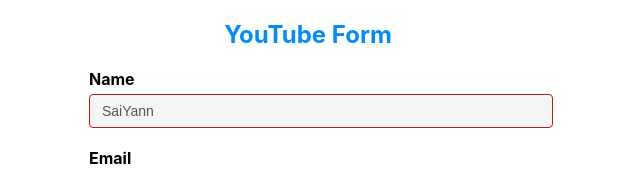
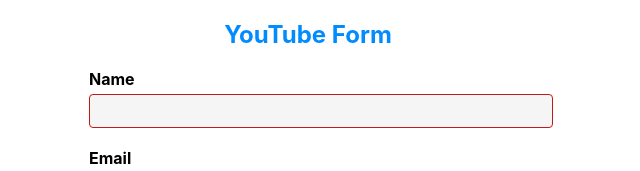
Before and after one commit to Sa-Yann/formik_boiler, a React (Create React App) app: page / in a window 1280 px wide. Shown: the top 171 px of the page, without its empty margins (332-972 px from the left). Built offline with nearby package versions, Linux system fonts and the light colour scheme.

Commit message:
integrated error check via validate function as attribute of the comment form section

```diff
--- a/src/components/TextError.jsx
+++ b/src/components/TextError.jsx
@@ -1,8 +1,11 @@
 import React from 'react'
 
 function TextError(props) {
+console.log("🚀 ~ file: TextError.jsx ~ line 4 ~ TextError ~ props", props)
+// props ets la valeur de name="value" inserted" inserée definie dans le error msg
     return (
         <div className="error">
+            {/* we render {props.children} within the a div to be able to style it */}
             {props.children}
         </div>
     )
--- a/src/components/V1_YouTubeForm.jsx
+++ b/src/components/V1_YouTubeForm.jsx
@@ -64,6 +64,8 @@
                 id="name"
                 name="nameInput"
                 onBlur={formik.handleBlur}
+                // the onBlur function from Formik allows Formik to keep track of the visited field and store the information inserted in the formik.touched.nameOfTheInputKey
+                // that s the way we can display error messages only on visited field and not all visited field after only one had beed visited
                 onChange={formik.handleChange}
                 value={formik.values.nameInput}
                 />
--- a/src/components/YouTubeForm.jsx
+++ b/src/components/YouTubeForm.jsx
@@ -6,7 +6,7 @@
 import TextError from './TextError';
 
 const initialValues = {
-    nameInput: 'SaiYann',
+    nameInput: '',
     emailInput: '',
     channelInput: '',
     commentsInput: '',
@@ -31,10 +31,19 @@
 
 const validationSchema = Yup.object({
     nameInput: Yup.string().required('Requiered Field Yup'),
-    emailInput: Yup.string().email('Invalid Email Format Yup').required('A valide Email is required'),
+    emailInput: Yup.string().email('Invalid Email Format Yup').required('A valide Email is required Yup'),
     channelInput: Yup.string().required('Existing Channel Required Yup'),
     // phoneNbInput[1]: Yup.string().matches(phoneRegExp, 'Phone number is not valid')
 })
+const validateComments = value => {
+    // this function gets the value of teh field where the function is Set Up and return the erro message if there s no value
+    // NB: after submiting if using the validateOnChange & validateOnBlur methode / Directly if not
+    let error
+    if(!value) {
+        error= `Are You Sure You don't Want to Leave a Comment?`
+    }
+    return error
+}
 
 function YouTubeForm () {
 
@@ -56,6 +65,11 @@
             initialValues={initialValues}
             validationSchema={validationSchema}
             onSubmit={onSubmit}
+            // to avoid to have the form.errors props fron the Form Component from Formik not populated
+            // with our previously yup error messages before Submit we use and set
+            // the validateOnChange and validateOnBlur methode from The Form Component
+            validateOnChange={false}
+            validateOnBlur={false}
             >
 
             <Form>
@@ -96,6 +110,7 @@
                 <ErrorMessage name="emailInput">
                     {
                         (errorMsg) => <div className="error">{errorMsg}</div>
+                        // errorMsg prend la valeur emailInput definie dans la const validationSchema
                     }
                 </ErrorMessage>
                 {/* {formik.touched.emailInput && formik.errors.emailInput ? (<div className="error" >{formik.errors.emailInput}</div>) : null} */}
@@ -119,7 +134,10 @@
                     as="textarea"
                     id="comments"
                     name="commentsInput"
+                    // we assign teh function validateComments to teh validate prop of the Field Component
+                    validate={validateComments}
                 />
+                <ErrorMessage name="commentsInput" component={TextError}/>
             </div>
 
             <div className="form-control">
@@ -177,50 +195,17 @@
                 </div>
             </div>
 
-            {/* <div className="form-control">
-                <label className="labelFieldArray" htmlFor="">Add a social network you're reachable on</label>
-                <FieldArray   name="extrasInput">
-                    {
-                        fieldArrayProps => {
-                            // console.log("🚀 ~ file: YouTubeForm.jsx ~ line 183 ~ YouTubeForm ~ fieldArrayProps", fieldArrayProps)
-                            const { form , push, remove} = fieldArrayProps
-                            const {values} = form
-                            const {extrasInput} =  values
-                            // console.log("🚀 ~ file: YouTubeForm.jsx ~ line 187 ~ YouTubeForm ~ extrasInput", extrasInput)
-                            return (
-                                <div className="socialAdd_container">
-                                {
-                                    extrasInput.map((item, index) => (
-                                        <div key={index}>
-                                            <div className="buttonsAdd">
-                                            <button className="plusButton" type="button" onClick={() => push('')}> + Add</button>
-                                            {
-                                                index > 0 && (
-                                                    <button type="button" className="minusButton" onClick={() => remove(index)}> - Remove</button>
-                                                )
-                                            }
-                                            </div>
-                                            <Field  type="text" name={`extrasInput[${index}]`}/>
-                                        </div>
-                                ))
-                                }
-                                </div>
-                            )
-                        }
-                    }
-                </FieldArray>
-            </div> */}
-
             <div className="form-controlArray">
                 <label className="labelFieldArray">Click the Icon and Add a Social Network you want us to follow</label>
                 <FieldArray name="extrasInput">
                     {
                         fieldArrayProps => {
-                        console.log("🚀 ~ file: YouTubeForm.jsx ~ line 218 ~ YouTubeForm ~ fieldArrayProps", fieldArrayProps)
+                        // console.log("🚀 ~ file: YouTubeForm.jsx ~ line 218 ~ YouTubeForm ~ fieldArrayProps", fieldArrayProps)
                         const { form, push , remove} = fieldArrayProps
                         const {values} = form
                         const {extrasInput} = values
-                        console.log("🚀 ~ file: YouTubeForm.jsx ~ line 223 ~ YouTubeForm ~ extrasInput", extrasInput)
+                        console.log(`form Errors: `, form.errors)
+                        // console.log("🚀 ~ file: YouTubeForm.jsx ~ line 223 ~ YouTubeForm ~ extrasInput", extrasInput)
 
                             return (
                                 <div className="socialAdd__MainContainer">
@@ -231,12 +216,12 @@
 
                                                         <div className="socialAdd_container">
                                                             <Field  name={`extrasInput[${index}]`}/>
+                                                            {/* By clicking the add field button we push an empty value into the array which generate a new field index which generate a new Field input on the Front end */}
                                                             <button className="minusButton2" type="button" onClick={() => push('')}> [ + ] add New Ntwrk</button>
-                                                            {
-                                                                index && (
+                                                            {index && (
+                                                                    // By clicking the remove field button we use the remove methode from the props to remove the index from the related input out of the extrasNetwork array which make the Field disapear on Front End
                                                                     <button className="plusButton2" type="button" onClick={()=> remove(index)}>[ - ] rmv This Ntwrk</button>
-                                                                )
-                                                            }
+                                                                )}
                                                         </div>
 
                                                     // extrasInput.lenght >= 2  ? (
```
